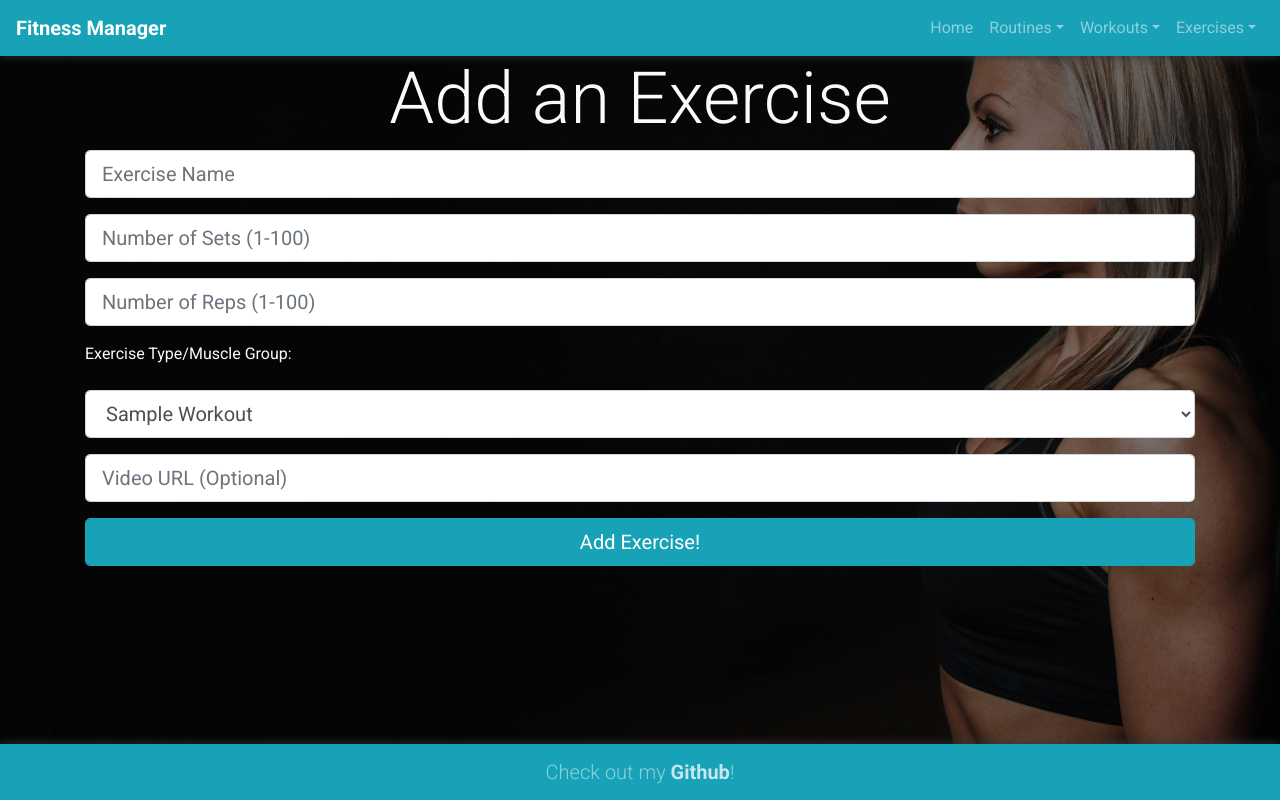
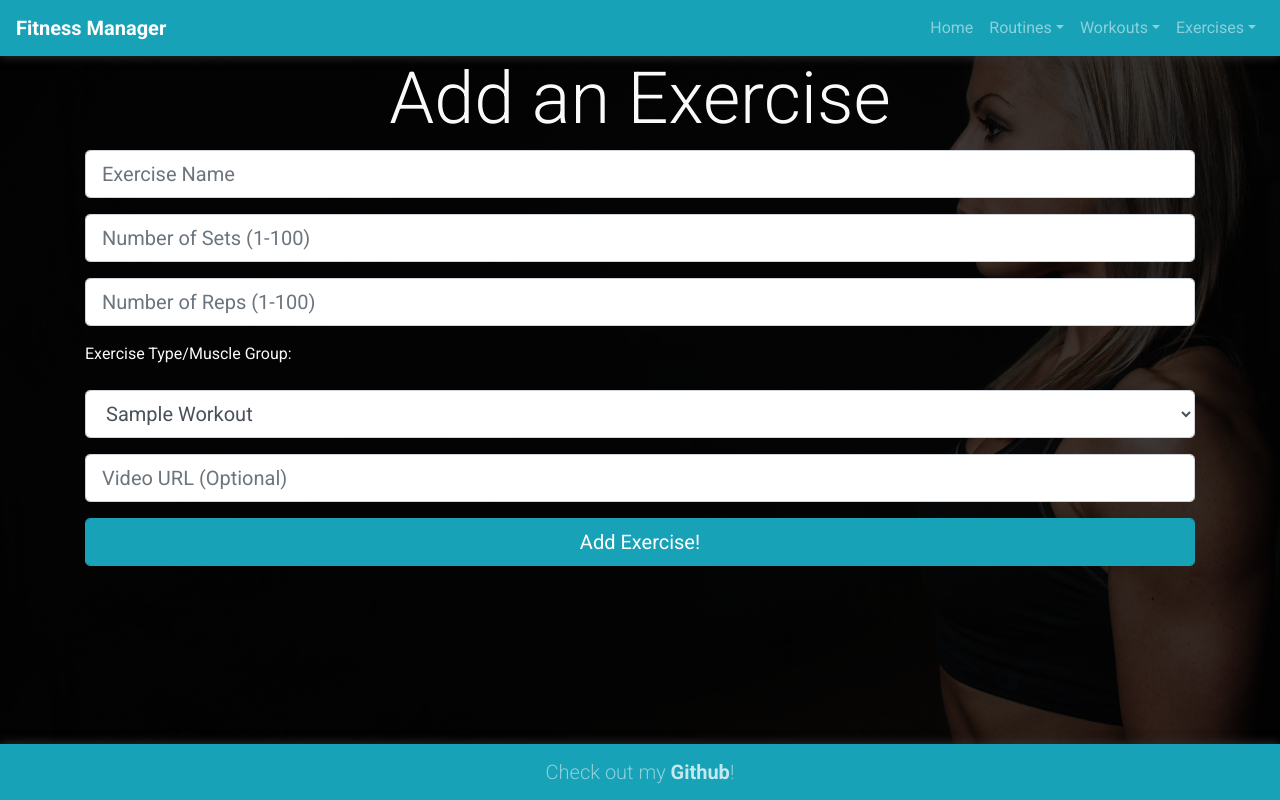
Before and after one commit to ckz8780/ci-dcd-milestone-fitness-manager, a Flask app: page /exercises/add in a window 1280 px wide. Run offline with Flask 2, Linux system fonts and the light colour scheme; a database or web service that is not in the repository returns one stand-in record (values such as "Sample title"); some libraries are stand-ins or nearby versions.

Commit message:
Updated overlay and fixed CSS

```diff
--- a/static/css/main.css
+++ b/static/css/main.css
@@ -13,21 +13,34 @@ body {
     background-size: cover;
 }
 
-main {
-    min-height: calc(100vh - 56px);
-    padding-top: 56px;
-}
-
 .condensed {
     font-family: 'Roboto Condensed', sans-serif;
 }
 
+#core {
+	min-height: calc(100vh - 56px);
+	padding-top: 56px;
+	padding-bottom: 56px;
+}
+
 .overlay {
+	background: rgba(0, 0, 0, 0.75);
+	height: 100%;
+    min-height: 100vh;
+    width: 100%;
+    min-width: 350px;
     position: fixed;
-    background: #000;
-    background: rgba(0,0,0,0.50);
-    width: 100%;
+    top: 0;
+    left: 0;
+    z-index: -1;
 }
+
+/*.overlay {*/
+/*    position: fixed;*/
+/*    background: #000;*/
+/*    background: rgba(0,0,0,0.50);*/
+/*    width: 100%;*/
+/*}*/
 
 /* -------------------------------------------------- Navbar */
 
--- a/templates/add_exercise.html
+++ b/templates/add_exercise.html
@@ -21,11 +21,9 @@
             <div class="form-group">
                 <label for="exercise_workout_type"><p>Exercise Type/Muscle Group:</p></label>
                 <select class="form-control form-control-lg" type="text" id="exercise_workout_type" name="exercise_workout_type" placeholder="Muscle Group" required />
-                    <optgroup label="Muscle Group">
                     {% for workout in workouts %}
-                        <option class="capitalized-option" value="{{ workout.workout_type_name }}">{{ workout.workout_type_name|title }}</option>
+                        <option value="{{ workout.workout_type_name }}">{{ workout.workout_type_name | title }}</option>
                     {% endfor %}
-                    </optgroup>
                 </select>
             </div>
             <div class="form-group">
--- a/templates/base.html
+++ b/templates/base.html
@@ -27,19 +27,25 @@
     {% endblock %}
 </head>
 <body>
+    {% block mainnav %}
     <header>
         {% include 'mainnav.html' %}
     </header>
-    <div class="overlay">
-    <main role="main" class="container">
-        {% block content %}
-        {% endblock %}
-    </main>
-    </div>
+    {% endblock %}
 
+    <div class="overlay"></div>
+    <section id="core" class="container-fluid">
+        <div class="container">
+            {% block content %}
+            {% endblock %}
+        </div>
+    </section>
+
+    {% block footer %}
     <footer class="footer bg-info">
         {% include 'footer.html' %}
     </footer>
+    {% endblock %}
 
     {% block corejs %}
     <script src="https://code.jquery.com/jquery-3.3.1.min.js" integrity="sha256-FgpCb/KJQlLNfOu91ta32o/NMZxltwRo8QtmkMRdAu8=" crossorigin="anonymous"></script>
```
